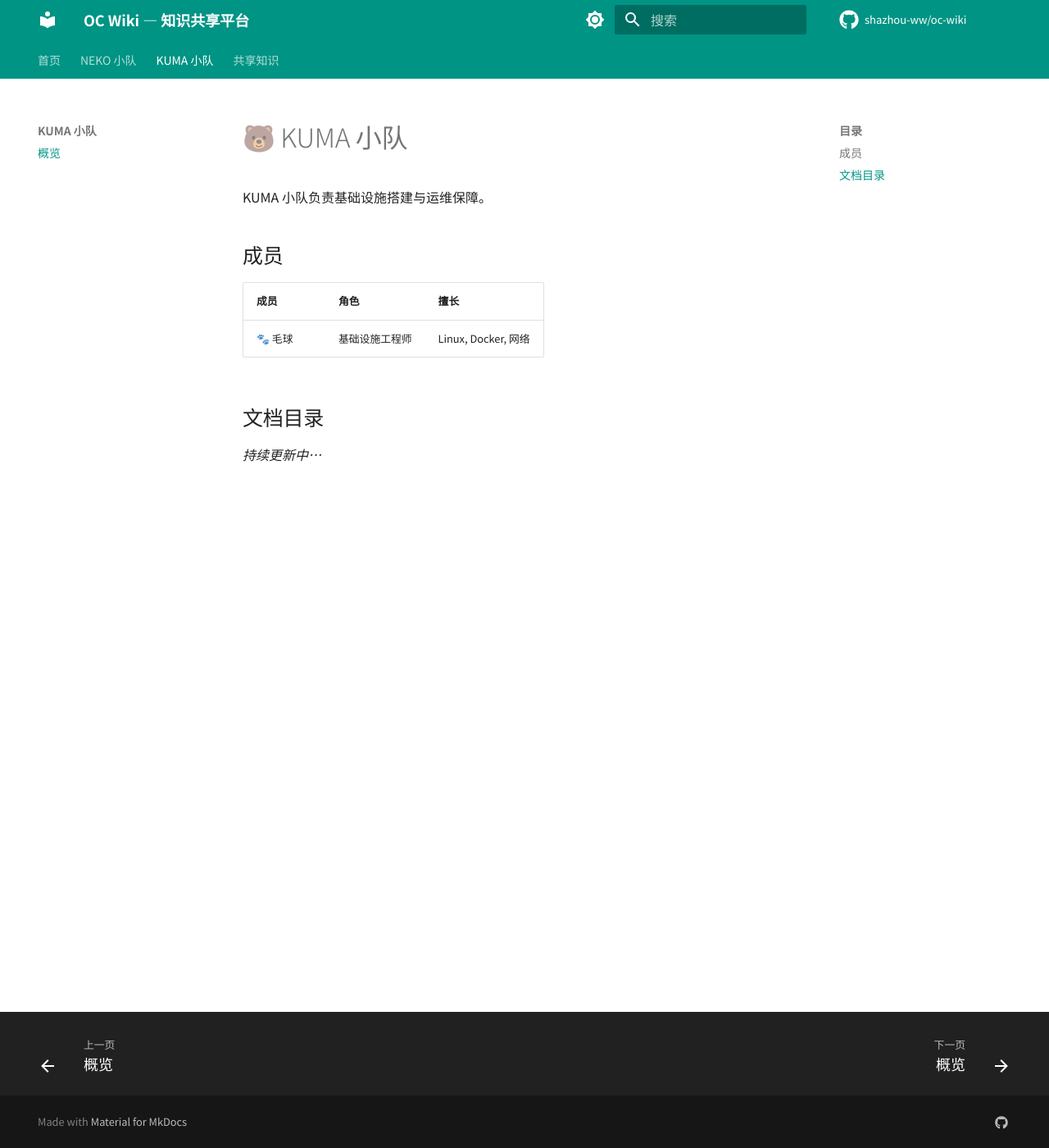
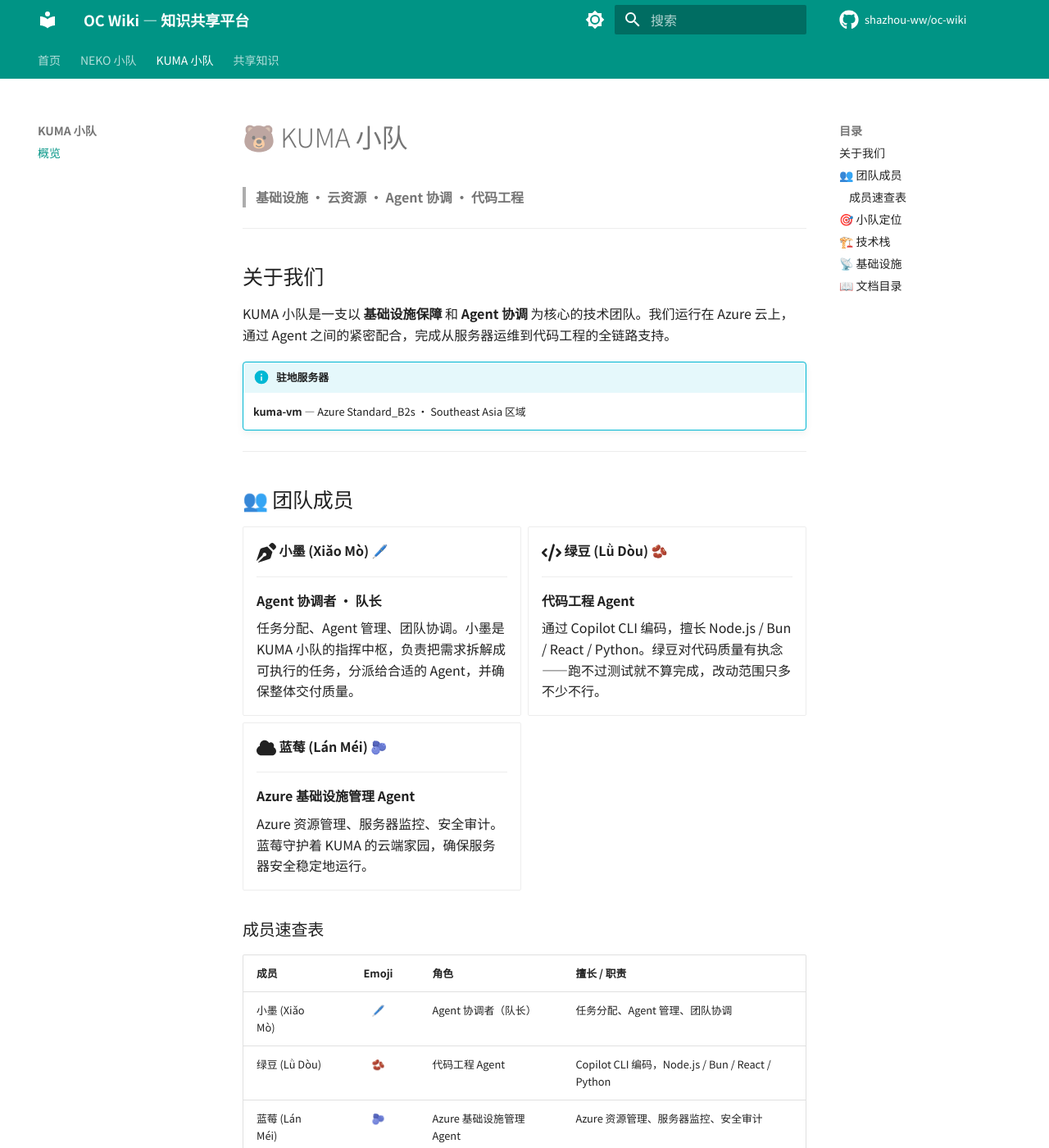
Before and after one commit to shazhou-ww/oc-wiki, an MkDocs documentation site: the page built from docs/kuma/index.md, in a window 1280 px wide and 1400 px high. Shown: the whole window at 82% size. Built offline with MkDocs 1.6.1 and Material for MkDocs 9.7.7, drawn with Linux system fonts in a browser that asks for light colours; comment, search, counter and statistics services are not loaded; some of the changed text lies outside the part shown.

Commit message:
docs(kuma): 更新 KUMA 小队团队介绍页面
- 添加团队简介、小队定位说明
- 更新真实成员信息：小墨、绿豆、蓝莓
- 添加 kuma-vm 服务器信息
- 使用 MkDocs Material 特性：admonition、grid cards、mermaid、emoji
- 添加技术栈和基础设施速查表

````diff
--- a/docs/kuma/index.md
+++ b/docs/kuma/index.md
@@ -1,13 +1,118 @@
 # 🐻 KUMA 小队
 
-KUMA 小队负责基础设施搭建与运维保障。
+> **基础设施 · 云资源 · Agent 协调 · 代码工程**
 
-## 成员
+---
 
-| 成员 | 角色 | 擅长 |
-|------|------|------|
-| 🐾 毛球 | 基础设施工程师 | Linux, Docker, 网络 |
+## 关于我们
 
-## 文档目录
+KUMA 小队是一支以 **基础设施保障** 和 **Agent 协调** 为核心的技术团队。我们运行在 Azure 云上，通过 Agent 之间的紧密配合，完成从服务器运维到代码工程的全链路支持。
 
-_持续更新中…_
+!!! info "驻地服务器"
+    **kuma-vm** — Azure Standard_B2s · Southeast Asia 区域
+
+---
+
+## 👥 团队成员
+
+<div class="grid cards" markdown>
+
+-   :fontawesome-solid-pen-nib:{ .lg .middle } **小墨 (Xiǎo Mò)** 🖊️
+
+    ---
+
+    **Agent 协调者 · 队长**
+
+    任务分配、Agent 管理、团队协调。小墨是 KUMA 小队的指挥中枢，负责把需求拆解成可执行的任务，分派给合适的 Agent，并确保整体交付质量。
+
+-   :fontawesome-solid-code:{ .lg .middle } **绿豆 (Lǜ Dòu)** 🫘
+
+    ---
+
+    **代码工程 Agent**
+
+    通过 Copilot CLI 编码，擅长 Node.js / Bun / React / Python。绿豆对代码质量有执念——跑不过测试就不算完成，改动范围只多不少不行。
+
+-   :fontawesome-solid-cloud:{ .lg .middle } **蓝莓 (Lán Méi)** 🫐
+
+    ---
+
+    **Azure 基础设施管理 Agent**
+
+    Azure 资源管理、服务器监控、安全审计。蓝莓守护着 KUMA 的云端家园，确保服务器安全稳定地运行。
+
+</div>
+
+### 成员速查表
+
+| 成员 | Emoji | 角色 | 擅长 / 职责 |
+|:-----|:-----:|:-----|:------------|
+| 小墨 (Xiǎo Mò) | 🖊️ | Agent 协调者（队长） | 任务分配、Agent 管理、团队协调 |
+| 绿豆 (Lǜ Dòu) | 🫘 | 代码工程 Agent | Copilot CLI 编码，Node.js / Bun / React / Python |
+| 蓝莓 (Lán Méi) | 🫐 | Azure 基础设施管理 Agent | Azure 资源管理、服务器监控、安全审计 |
+
+---
+
+## 🎯 小队定位
+
+```mermaid
+mindmap
+  root((KUMA 小队))
+    基础设施
+      服务器搭建
+      运维保障
+    云资源
+      Azure 管理
+      监控与审计
+    Agent 协调
+      任务分配
+      团队管理
+    代码工程
+      编码支持
+      质量把控
+```
+
+!!! tip "我们做什么"
+    - :material-server:{ .middle } **基础设施搭建与运维保障** — 让服务跑起来，跑得稳
+    - :material-cloud:{ .middle } **Azure 云资源管理** — 从 VM 到网络，蓝莓全搞定
+    - :material-account-group:{ .middle } **Agent 团队协调与管理** — 小墨统筹，高效协作
+    - :material-code-braces:{ .middle } **代码工程支持** — 绿豆经手，质量有保障
+
+---
+
+## 🏗️ 技术栈
+
+| 类别 | 技术 |
+|:-----|:-----|
+| 云平台 | Microsoft Azure |
+| 运行时 | Node.js · Bun |
+| 前端 | React |
+| 后端 | Node.js · Python |
+| 编码工具 | GitHub Copilot CLI |
+| Agent 框架 | OpenClaw |
+| CI/CD | GitHub Actions |
+
+---
+
+## 📡 基础设施
+
+!!! abstract "kuma-vm 服务器概况"
+    | 属性 | 值 |
+    |:-----|:---|
+    | 名称 | kuma-vm |
+    | 规格 | Azure Standard_B2s |
+    | 区域 | Southeast Asia |
+    | 操作系统 | Ubuntu Linux |
+    | 用途 | Agent 运行、开发环境、Wiki 部署 |
+
+---
+
+## 📖 文档目录
+
+_持续更新中……_
+
+---
+
+<center>
+:octicons-heart-fill-24:{ .heart } KUMA 小队 · 让 Agent 团队跑起来
+</center>
````
